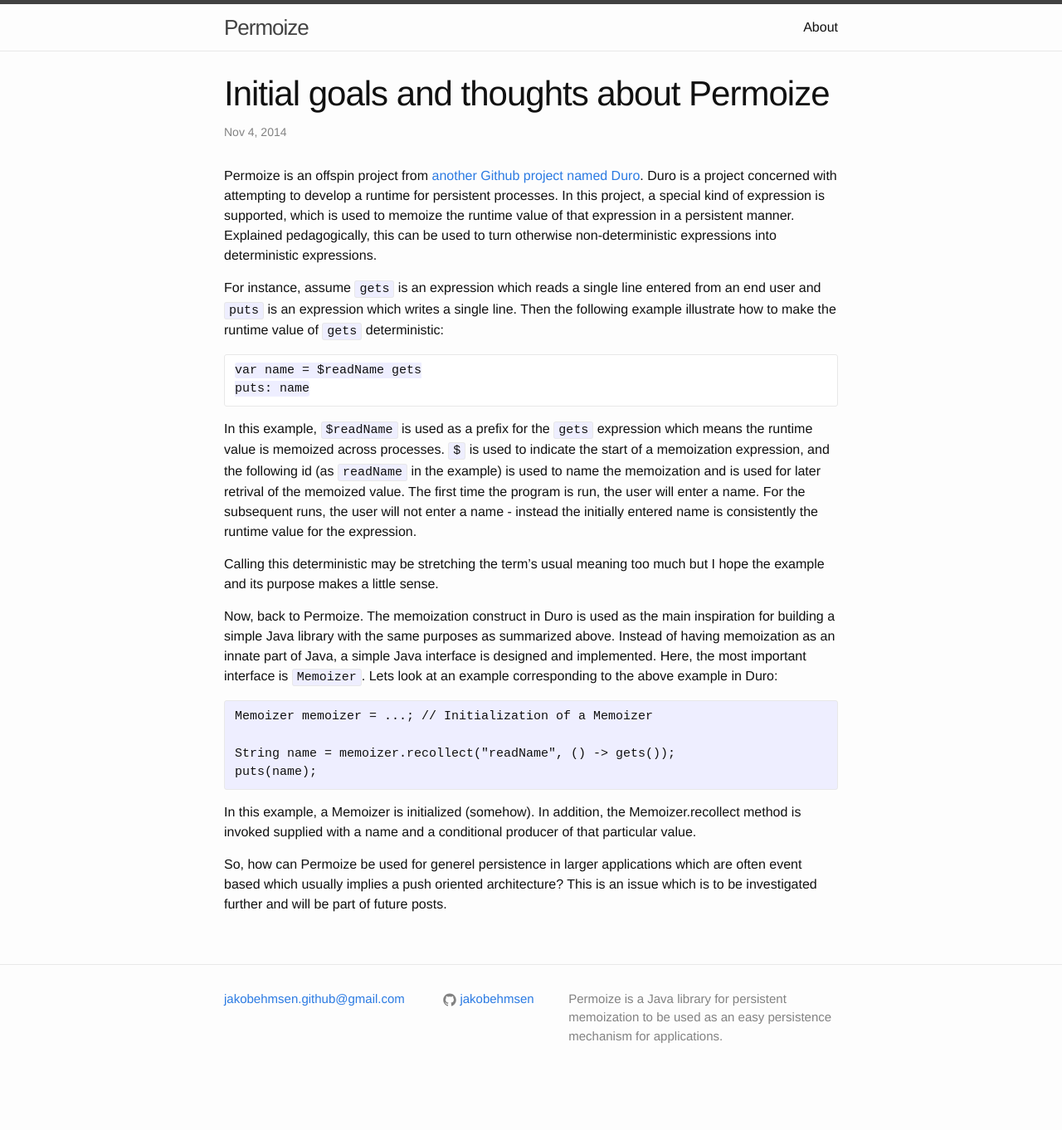
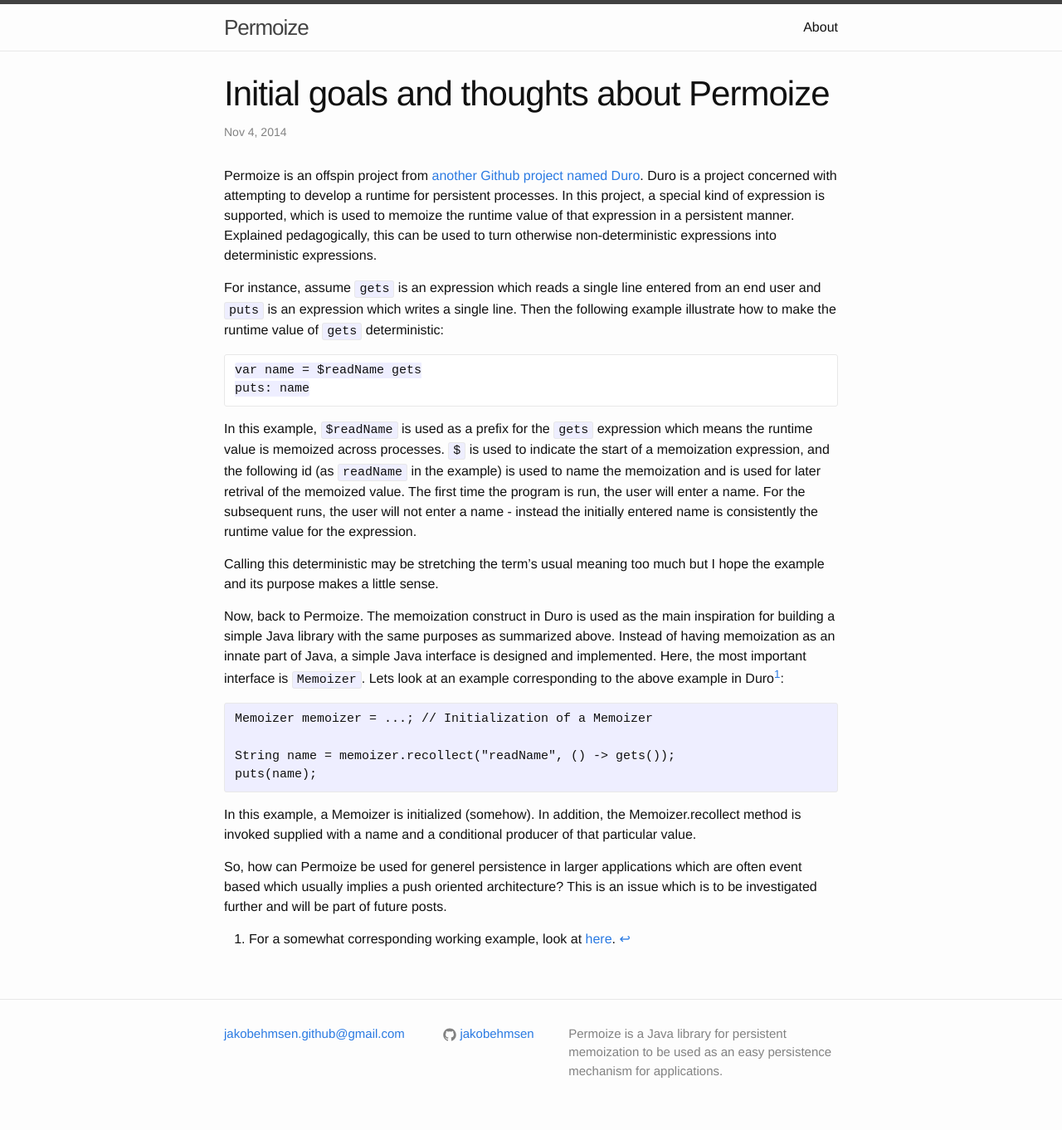
Before and after one commit to jakobehmsen/permoize, a Jekyll site: the page built from _posts/2014-11-04-initial-goals-and-throughts-about-permoize.markdown, in a window 1280 px wide. Shown: the whole page at 83% size. Built offline with Jekyll 4.4.1, drawn with Linux system fonts in a browser that asks for light colours; Markdown is read by kramdown in place of the engine named in the settings; before the commit the page ends 1320 px from its top, so only the background shows below that.

Commit message:
Updated posts.
Signed-off-by: Jakob Brandsborg Ehmsen <jakobehmsen.github@gmail.com>

````diff
--- a/_posts/2014-11-04-initial-goals-and-throughts-about-permoize.markdown
+++ b/_posts/2014-11-04-initial-goals-and-throughts-about-permoize.markdown
@@ -17,7 +17,7 @@
 
 Calling this deterministic may be stretching the term's usual meaning too much but I hope the example and its purpose makes a little sense.
 
-Now, back to Permoize. The memoization construct in Duro is used as the main inspiration for building a simple Java library with the same purposes as summarized above. Instead of having memoization as an innate part of Java, a simple Java interface is designed and implemented. Here, the most important interface is `Memoizer`. Lets look at an example corresponding to the above example in Duro:
+Now, back to Permoize. The memoization construct in Duro is used as the main inspiration for building a simple Java library with the same purposes as summarized above. Instead of having memoization as an innate part of Java, a simple Java interface is designed and implemented. Here, the most important interface is `Memoizer`. Lets look at an example corresponding to the above example in Duro[^1]:
 
 ```Java
 Memoizer memoizer = ...; // Initialization of a Memoizer
@@ -29,3 +29,5 @@
 In this example, a Memoizer is initialized (somehow). In addition, the Memoizer.recollect method is invoked supplied with a name and a conditional producer of that particular value.
 
 So, how can Permoize be used for generel persistence in larger applications which are often event based which usually implies a push oriented architecture? This is an issue which is to be investigated further and will be part of future posts.
+
+[^1]: For a somewhat corresponding working example, look at [here](https://github.com/jakobehmsen/permoize/tree/master/eclipse/src/permoize/examples/getnput).
````
